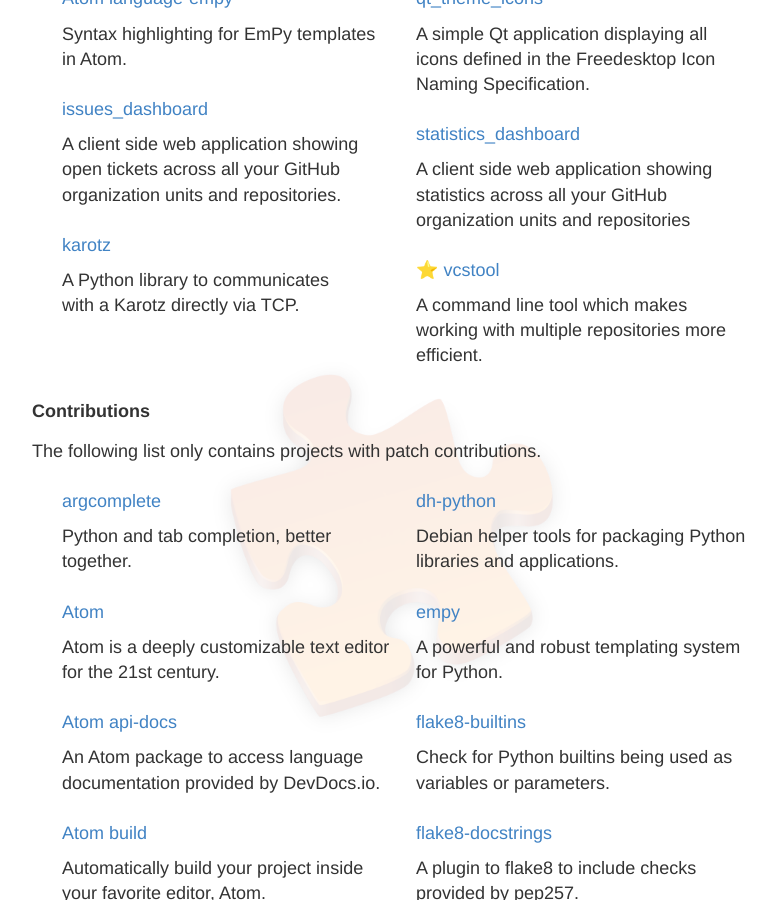
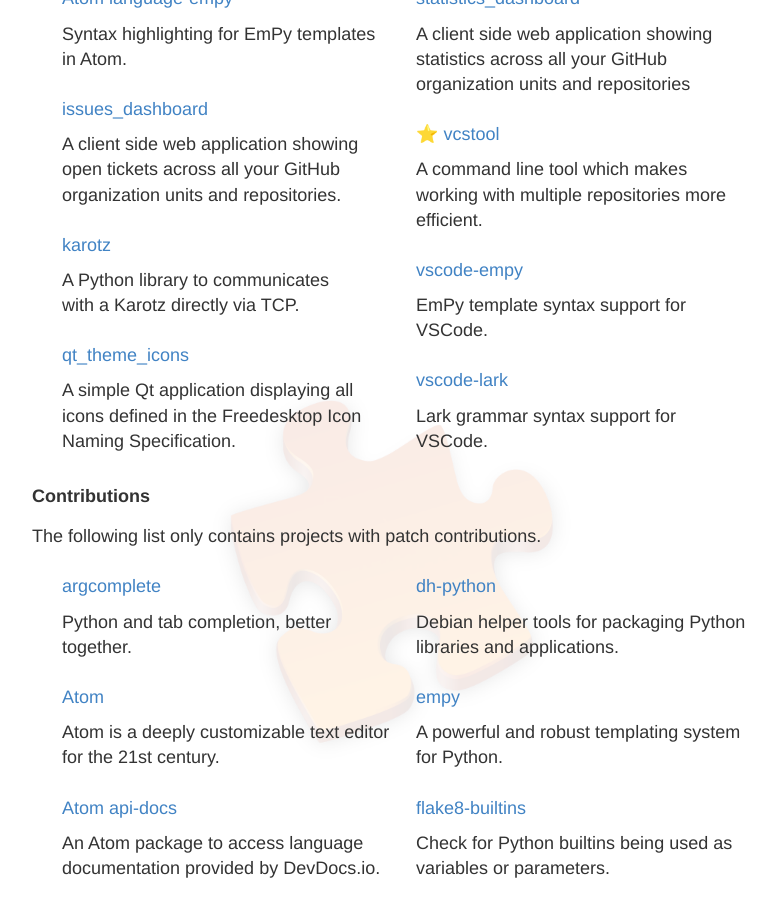
Before and after one commit to dirk-thomas/dirk-thomas.github.io, a Jekyll site: the page built from projects/index.md, in a window 1280 px wide and 900 px high, scrolled down 806 px. Shown: the whole window, without its empty margins (248-1024 px from the left). Built offline with Jekyll 4.4.1, drawn with Linux system fonts in a browser that asks for light colours; emoji names are drawn with the system emoji font; some of the changed text lies outside the part shown.

Commit message:
add vscode-empy, vscode-lark and scspell to project list

```diff
--- a/projects/index.md
+++ b/projects/index.md
@@ -80,6 +80,14 @@
 * :star: [vcstool](https://github.com/dirk-thomas/vcstool)
 
   A command line tool which makes working with multiple repositories more efficient.
+
+* [vscode-empy](https://github.com/dirk-thomas/vscode-empy)
+
+  EmPy template syntax support for VSCode.
+
+* [vscode-lark](https://github.com/lark-parser/vscode-lark)
+
+  Lark grammar syntax support for VSCode.
 
 **Contributions**
 
@@ -265,6 +273,10 @@
 
   A Python tool that takes an SVG file and produces a cleaner and more concise file (e.g. after exporting to SVG with a GUI editor, such as Inkscape).
 
+* [scspell](https://github.com/myint/scspell/issues?&q=author%3Adirk-thomas)
+
+  Spell checker for source code.
+
 * [Setuptools / pkg_resources](https://github.com/pypa/setuptools/issues?&q=author%3Adirk-thomas)
 
   Easily download, build, install, upgrade, and uninstall Python packages.
```
